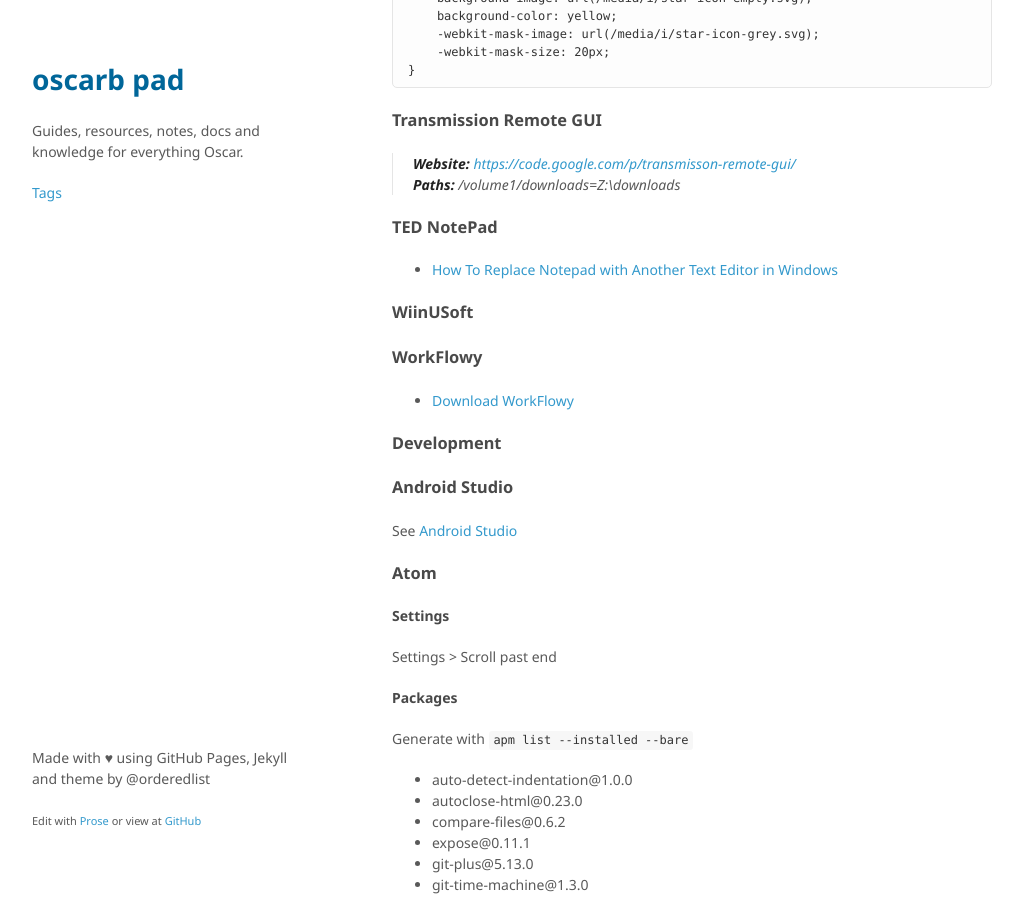
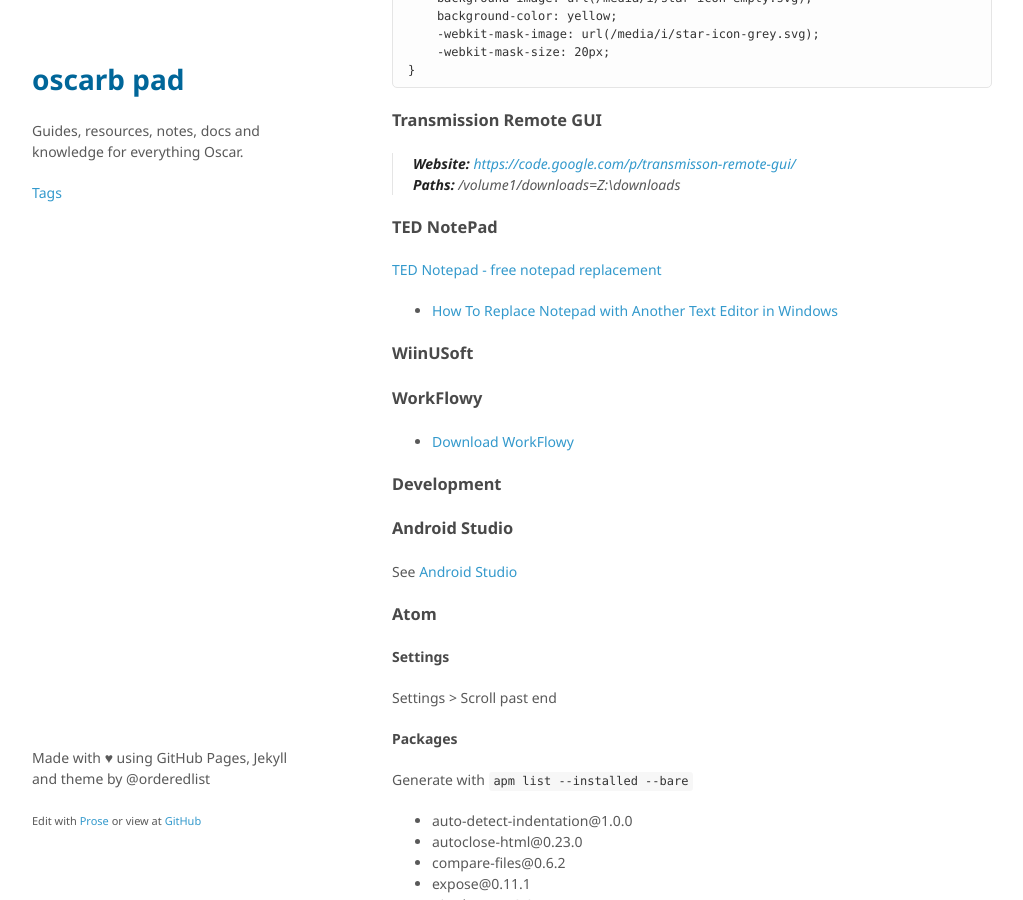
Before and after one commit to oscarb/pad, a Jekyll site: the page built from _docs/windows-10-essentials.md, in a window 1280 px wide and 900 px high, scrolled down 7400 px. Shown: the whole window, without its empty margins (128-1151 px from the left). Built offline with Jekyll 4.4.1, drawn with Linux system fonts in a browser that asks for light colours; some web fonts are replaced.

Commit message:
Update windows-10-essentials.md

```diff
--- a/_docs/windows-10-essentials.md
+++ b/_docs/windows-10-essentials.md
@@ -295,7 +295,7 @@ Settings > Compression > Remove redundant folders from extraction path
 
 ### TED NotePad
 
-
+[TED Notepad - free notepad replacement](http://jsimlo.sk/notepad/)
 
 * [How To Replace Notepad with Another Text Editor in Windows](https://www.howtogeek.com/howto/12617/how-to-replace-notepad-in-windows-7/)
 
```
